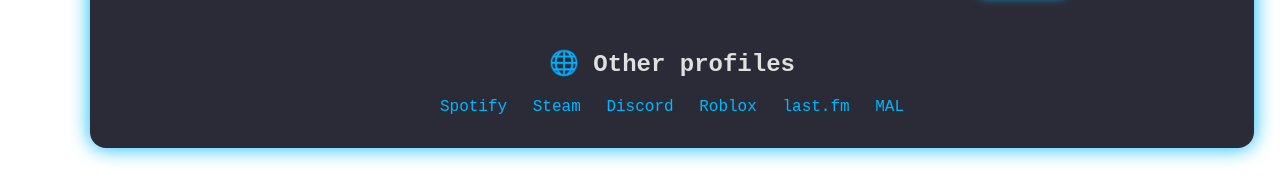
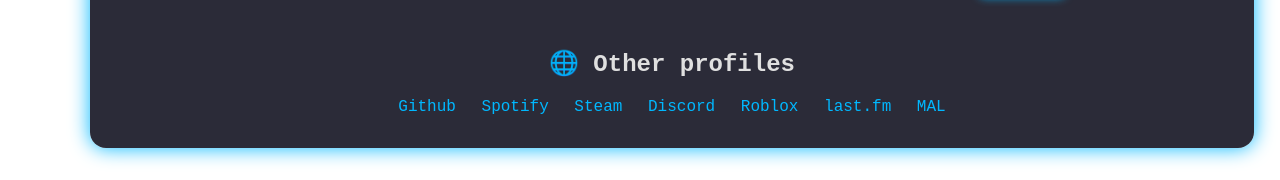
Before and after one commit to enderchicken1/enderchicken1.github.io, a plain HTML site: page index.html in a window 1280 px wide. Shown: the part 1001-1181 px from the top of the page. Drawn offline with Linux system fonts and the light colour scheme; no server answers.

Commit message:
Update index.html

```diff
--- a/index.html
+++ b/index.html
@@ -72,6 +72,7 @@
     <!-- 🔹 Socials -->
     <div class="socials-section">
       <h2>🌐 Other profiles</h2>
+      <a href="https://github.com/enderchicken1" target="_blank">Github</a>
       <a href="https://open.spotify.com/user/3144t5pjejms3ouvktyr2gezatm4" target="_blank">Spotify</a>
       <a href="https://steamcommunity.com/profiles/76561198308727966/" target="_blank">Steam</a>
       <a href="https://discord.com/users/592490823065534465" target="_blank">Discord</a>
```
